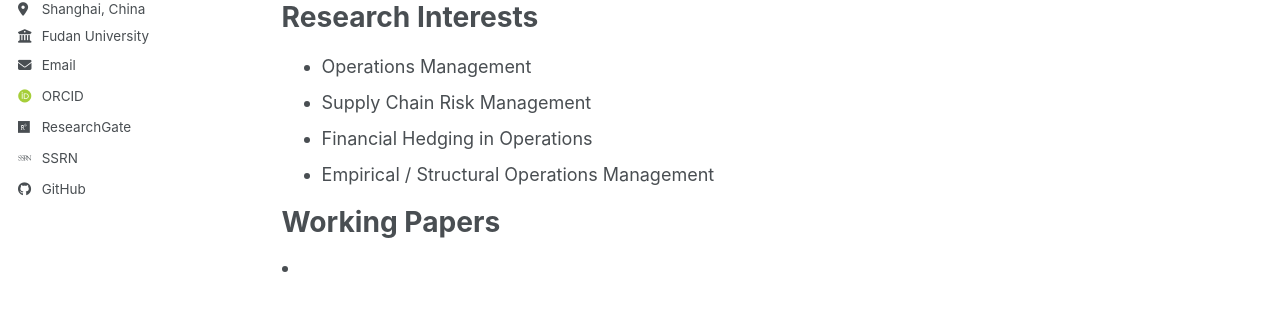
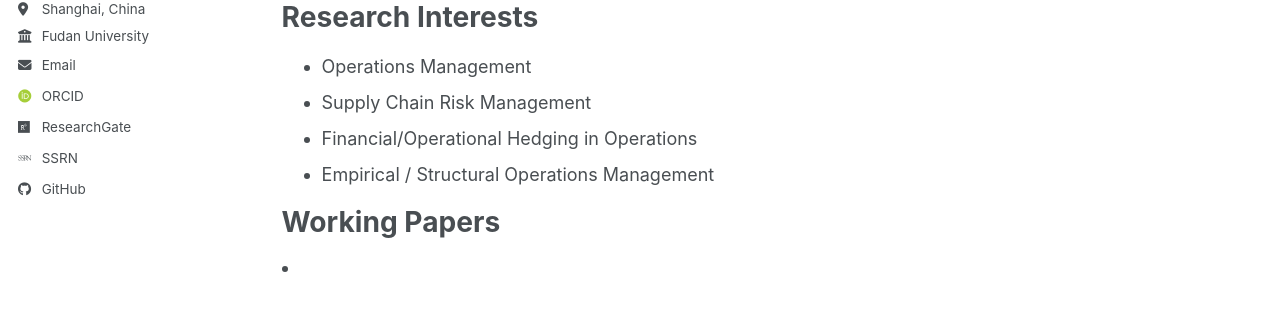
Before and after one commit to ziyinbin/ziyinbin.github.io, a Jekyll site: the page built from _pages/cv.md, in a window 1280 px wide and 900 px high. Shown: the part 419-737 px from the top of the window. Built offline with Jekyll 4.4.1, drawn with Linux system fonts in a browser that asks for light colours; some web fonts are replaced; a script bundle is joined from its source files by our own code; library files that are not in the unit come from our copies.

Commit message:
Research Interests: Financial Hedging → Financial/Operational Hedging in Operations

```diff
--- a/_pages/cv.md
+++ b/_pages/cv.md
@@ -22,7 +22,7 @@ Research Interests
 ======
 * Operations Management
 * Supply Chain Risk Management
-* Financial Hedging in Operations
+* Financial/Operational Hedging in Operations
 * Empirical / Structural Operations Management
 
 Working Papers
```
Also changed, not shown: 1 other file.
